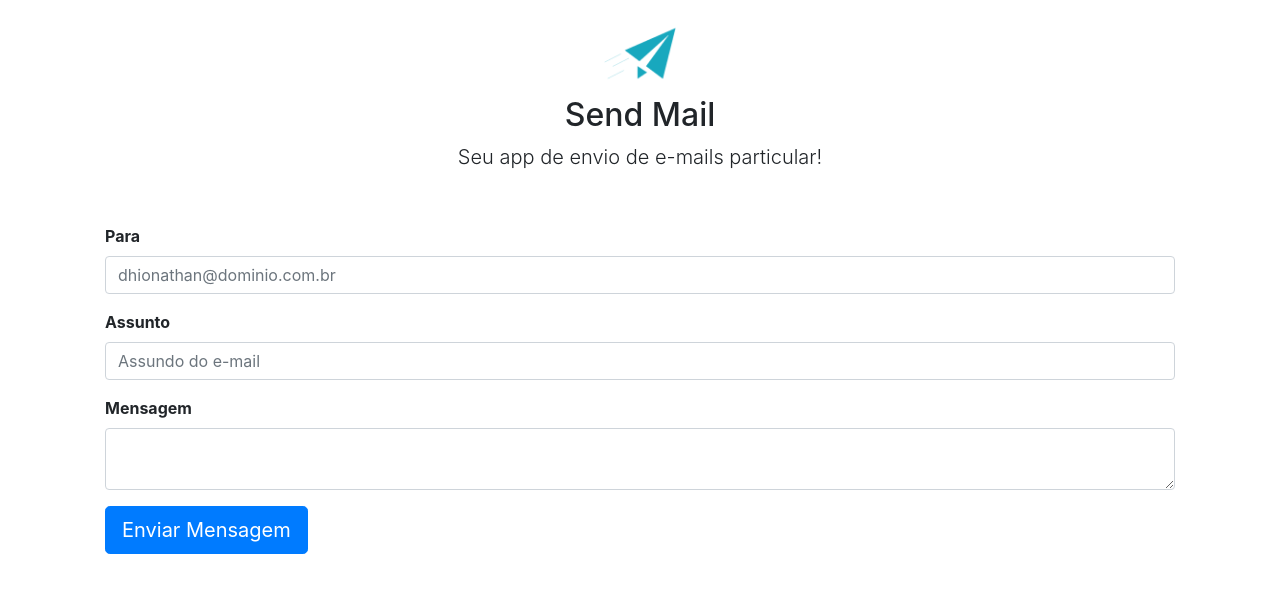
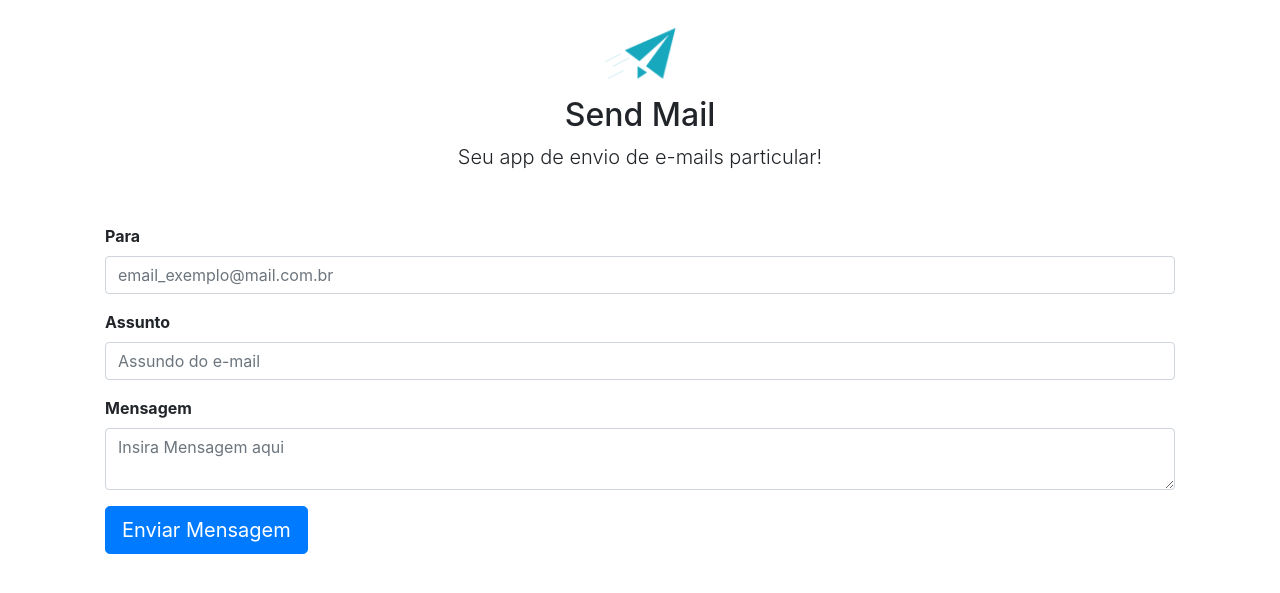
Before and after one commit to dhionathan01/AppSendMail, a PHP site: page / in a window 1280 px wide. Shown: the top 593 px of the page. Run offline with PHP 8.4, Linux system fonts and the light colour scheme.

Commit message:
Modificações do Front-End

```diff
--- a/index.php
+++ b/index.php
@@ -24,7 +24,7 @@
 						<form action="sendSubmit.php" method="post">
 							<div class="form-group">
 								<label for="para">Para</label>
-								<input name="para" type="text" class="form-control" id="para" placeholder="dhionathan@dominio.com.br">
+								<input name="para" type="text" class="form-control" id="para" placeholder="email_exemplo@mail.com.br">
 							</div>
 
 							<div class="form-group">
@@ -34,7 +34,7 @@
 
 							<div class="form-group">
 								<label for="mensagem">Mensagem</label>
-								<textarea name="mensagem" class="form-control" id="mensagem"></textarea>
+								<textarea placeholder="Insira Mensagem aqui" name="mensagem" class="form-control" id="mensagem"></textarea>
 							</div>
 
 							<button type="submit" class="btn btn-primary btn-lg">Enviar Mensagem</button>
```
